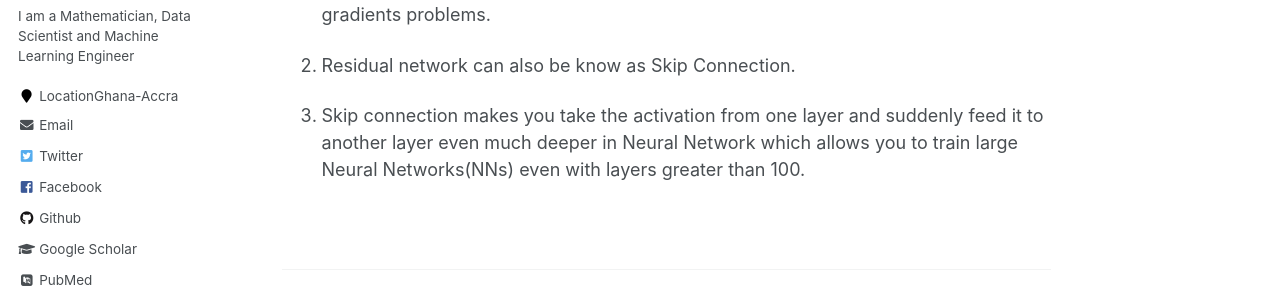
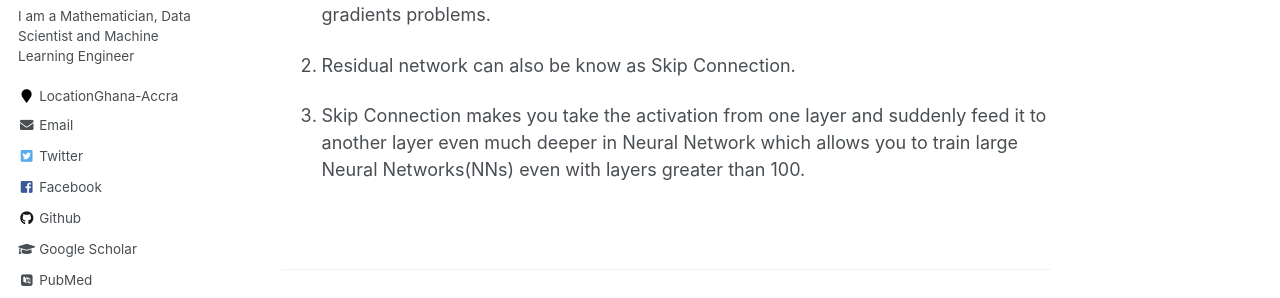
Before and after one commit to EmmanuelOwusu/EmmanuelOwusu.github.io, a Jekyll site: the page built from _talks/2012-03-01-talk-1.md, in a window 1280 px wide and 1095 px high. Shown: the part 416-714 px from the top of the window. Built offline with Jekyll 4.4.1, drawn with Linux system fonts in a browser that asks for light colours; some web fonts are replaced.

```diff
--- a/_talks/2012-03-01-talk-1.md
+++ b/_talks/2012-03-01-talk-1.md
@@ -20,6 +20,6 @@ Below is the Summary of the Talk on Resnet Model.
 
 2. Residual network can also be know as Skip Connection.
 
-3. Skip connection makes you take the activation from one layer and
+3. Skip Connection makes you take the activation from one layer and
 suddenly feed it to another layer even much deeper in Neural Network which allows
 you to train large Neural Networks(NNs) even with layers greater than 100.
```
